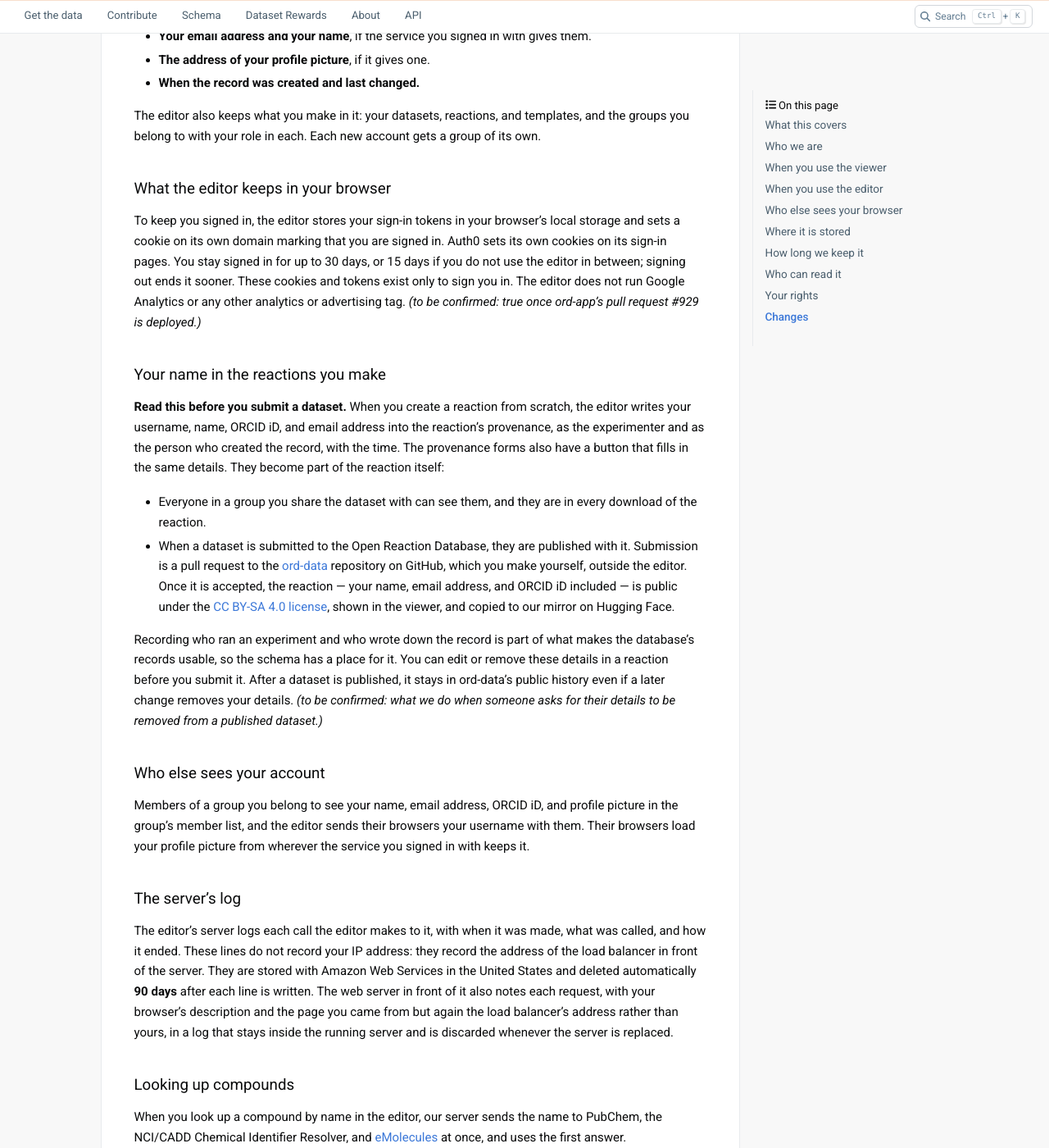
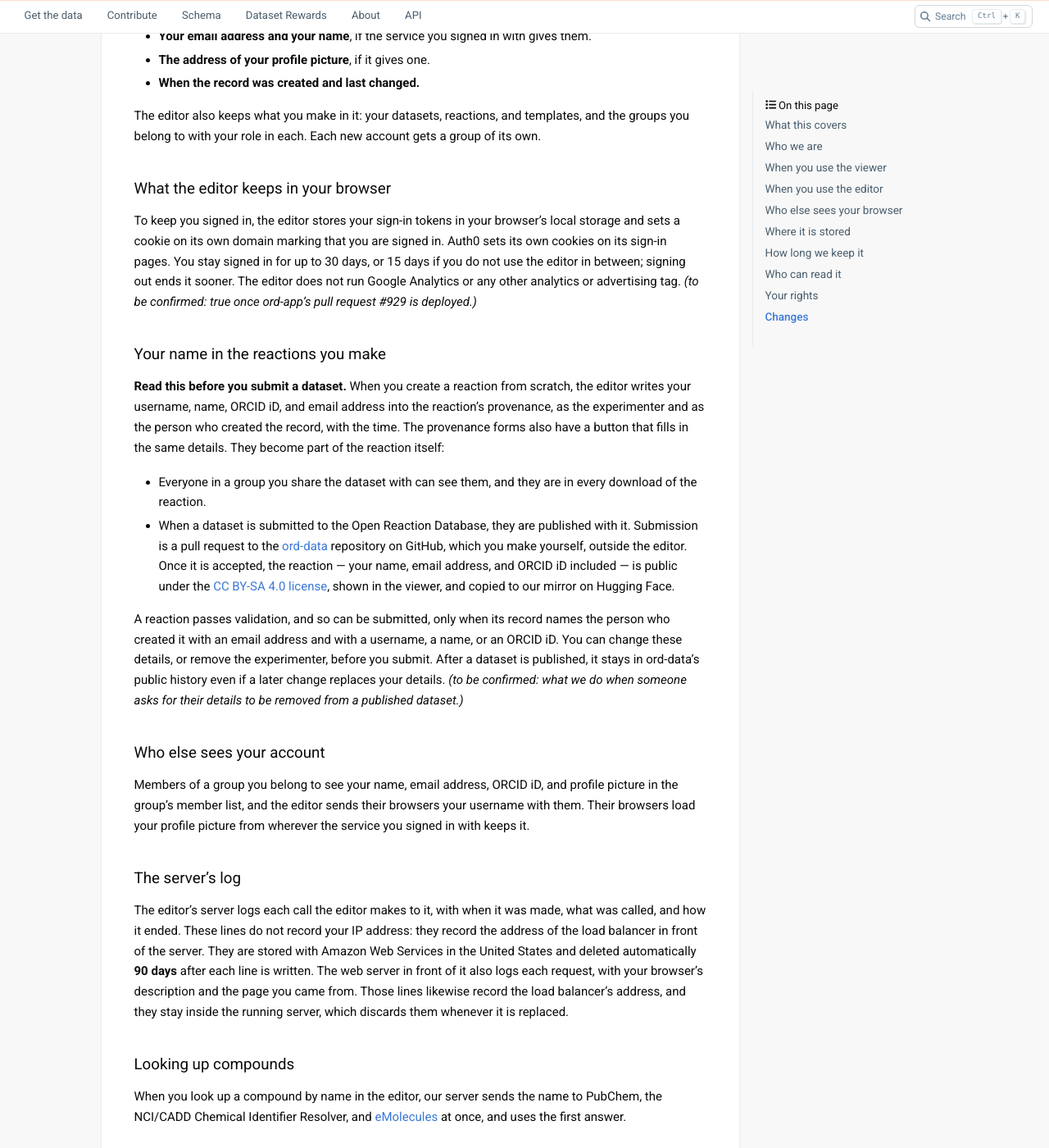
Before and after one commit to open-reaction-database/ord-schema, a Sphinx documentation site: the page built from docs/site_privacy.rst, in a window 1280 px wide and 1400 px high, scrolled down 2586 px. Shown: the whole window at 82% size. Built offline with Sphinx 7.4.7 and the PyData theme 0.15.4, drawn with Linux system fonts in a browser that asks for light colours; some of the changed text lies outside the part shown.

Commit message:
Say what validation requires of a published record
A submitted reaction must name its record creator with an email address
and a username, name, or ORCID iD, so the notice says that instead of
saying the details can be removed. Also tighten the editor log passage
and drop a sentence about what the sign-in cookies are for.

Co-Authored-By: Claude Opus 5.5 <noreply@anthropic.com>

```diff
--- a/docs/site_privacy.rst
+++ b/docs/site_privacy.rst
@@ -150,8 +150,7 @@ To keep you signed in, the editor stores your sign-in tokens in your browser's
 local storage and sets a cookie on its own domain marking that you are signed
 in. Auth0 sets its own cookies on its sign-in pages. You stay signed in for up
 to 30 days, or 15 days if you do not use the editor in between; signing out
-ends it sooner. These cookies and tokens exist only to sign you in. The editor
-does not run Google Analytics or any other analytics or advertising tag. *(to be
+ends it sooner. The editor does not run Google Analytics or any other analytics or advertising tag. *(to be
 confirmed: true once ord-app's pull request #929 is deployed.)*
 
 Your name in the reactions you make
@@ -174,11 +173,11 @@ in the same details. They become part of the reaction itself:
   <https://github.com/open-reaction-database/ord-data/blob/main/LICENSE>`__,
   shown in the viewer, and copied to our mirror on Hugging Face.
 
-Recording who ran an experiment and who wrote down the record is part of what
-makes the database's records usable, so the schema has a place for it. You can
-edit or remove these details in a reaction before you submit it. After a
-dataset is published, it stays in ord-data's public history even if a later
-change removes your details. *(to be confirmed: what we do when someone asks
+A reaction passes validation, and so can be submitted, only when its record
+names the person who created it with an email address and with a username, a
+name, or an ORCID iD. You can change these details, or remove the experimenter,
+before you submit. After a dataset is published, it stays in ord-data's public
+history even if a later change replaces your details. *(to be confirmed: what we do when someone asks
 for their details to be removed from a published dataset.)*
 
 Who else sees your account
@@ -197,10 +196,9 @@ made, what was called, and how it ended. These lines do not record your IP
 address: they record the address of the load balancer in front of the server.
 They are stored with Amazon Web Services in the United States and deleted
 automatically **90 days** after each line is written. The web server in front of
-it also notes each request, with your browser's description and the page you
-came from but again the load balancer's address rather than yours, in a log
-that stays inside the running server and is discarded whenever the server is
-replaced.
+it also logs each request, with your browser's description and the page you
+came from. Those lines likewise record the load balancer's address, and they
+stay inside the running server, which discards them whenever it is replaced.
 
 Looking up compounds
 ====================
@@ -241,8 +239,7 @@ How long we keep it
   exists. The database keeps 30 days of backups, so a deleted record leaves the
   backups within 30 days. *(to be confirmed: whether an account that is not
   used is ever deleted, and how a deletion request is carried out.)*
-- **Published datasets**: kept permanently, as the public record of the
-  database.
+- **Published datasets**: public, and kept in ord-data's history.
 
 ***************
 Who can read it
```
